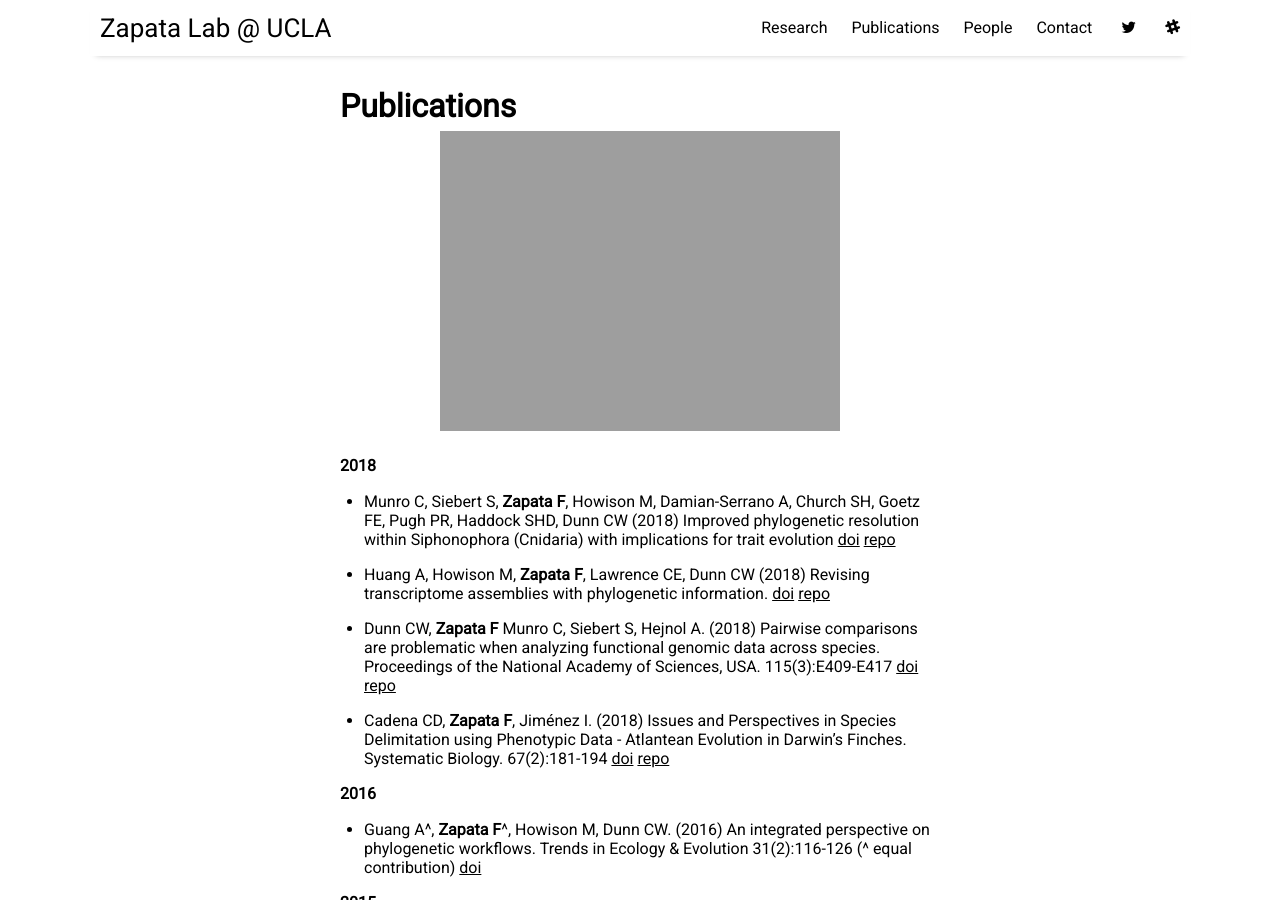
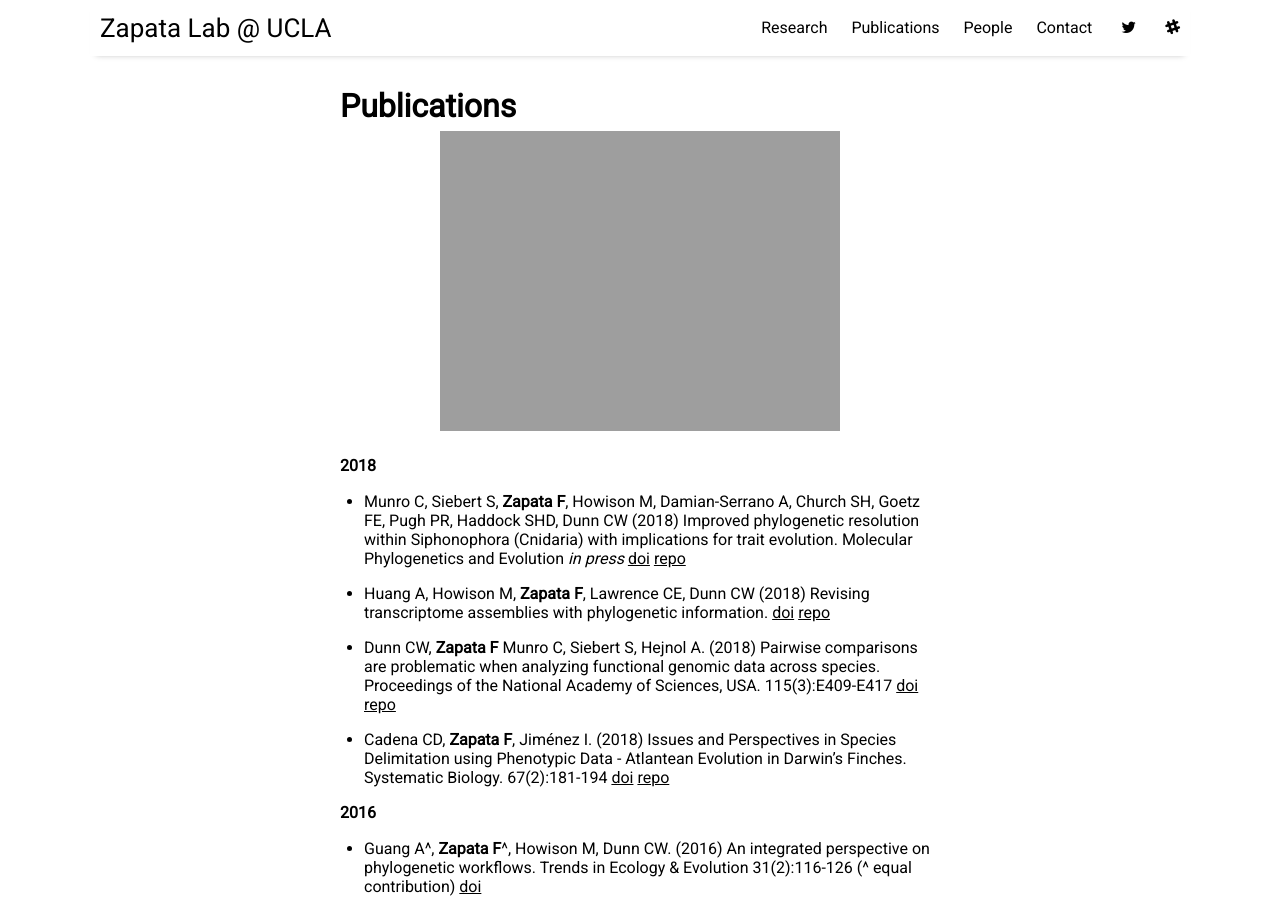
Before and after one commit to zapataf/zapataf.github.io, a Jekyll site: the page built from _posts/2018-01-03-publications.md, in a window 1280 px wide and 900 px high. Built offline with Jekyll 4.4.1, drawn with Linux system fonts in a browser that asks for light colours; nearby versions of some CDN libraries; comment, search, counter and statistics services are not loaded.

Commit message:
Adds MPE paper

```diff
--- a/_posts/2018-01-03-publications.md
+++ b/_posts/2018-01-03-publications.md
@@ -8,7 +8,7 @@ image: paramo.jpg
 ---
 
 #### 2018
-* Munro C, Siebert S, **Zapata F**, Howison M, Damian-Serrano A, Church SH, Goetz FE, Pugh PR, Haddock SHD, Dunn CW (2018) Improved phylogenetic resolution within Siphonophora (Cnidaria) with implications for trait evolution [doi](https://www.biorxiv.org/content/early/2018/01/20/251116) [repo](https://github.com/caseywdunn/siphonophore_phylogeny_2017)
+* Munro C, Siebert S, **Zapata F**, Howison M, Damian-Serrano A, Church SH, Goetz FE, Pugh PR, Haddock SHD, Dunn CW (2018) Improved phylogenetic resolution within Siphonophora (Cnidaria) with implications for trait evolution. Molecular Phylogenetics and Evolution *in press* [doi](https://www.biorxiv.org/content/early/2018/01/20/251116) [repo](https://github.com/caseywdunn/siphonophore_phylogeny_2017)
 * Huang A, Howison M, **Zapata F**, Lawrence CE, Dunn CW (2018) Revising transcriptome assemblies with phylogenetic information. [doi](https://www.biorxiv.org/content/early/2017/10/12/202416) [repo](https://github.com/caseywdunn/ms_treeinform)
 * Dunn CW, **Zapata F** Munro C, Siebert S, Hejnol A. (2018) Pairwise comparisons are problematic when analyzing functional genomic data across species. Proceedings of the National Academy of Sciences, USA. 115(3):E409-E417 [doi](http://dx.doi.org/10.1073/pnas.1707515115) [repo](https://github.com/caseywdunn/comparative_expression_2017)
 * Cadena CD, **Zapata F**, Jiménez I. (2018) Issues and Perspectives in Species Delimitation using Phenotypic Data - Atlantean Evolution in Darwin's Finches. Systematic Biology. 67(2):181-194 [doi](https://academic.oup.com/sysbio/article/4102004/Issues-and-Perspectives-in-Species-Delimitation) [repo](https://github.com/zapataf/geospiza_morphology_2017)
```
